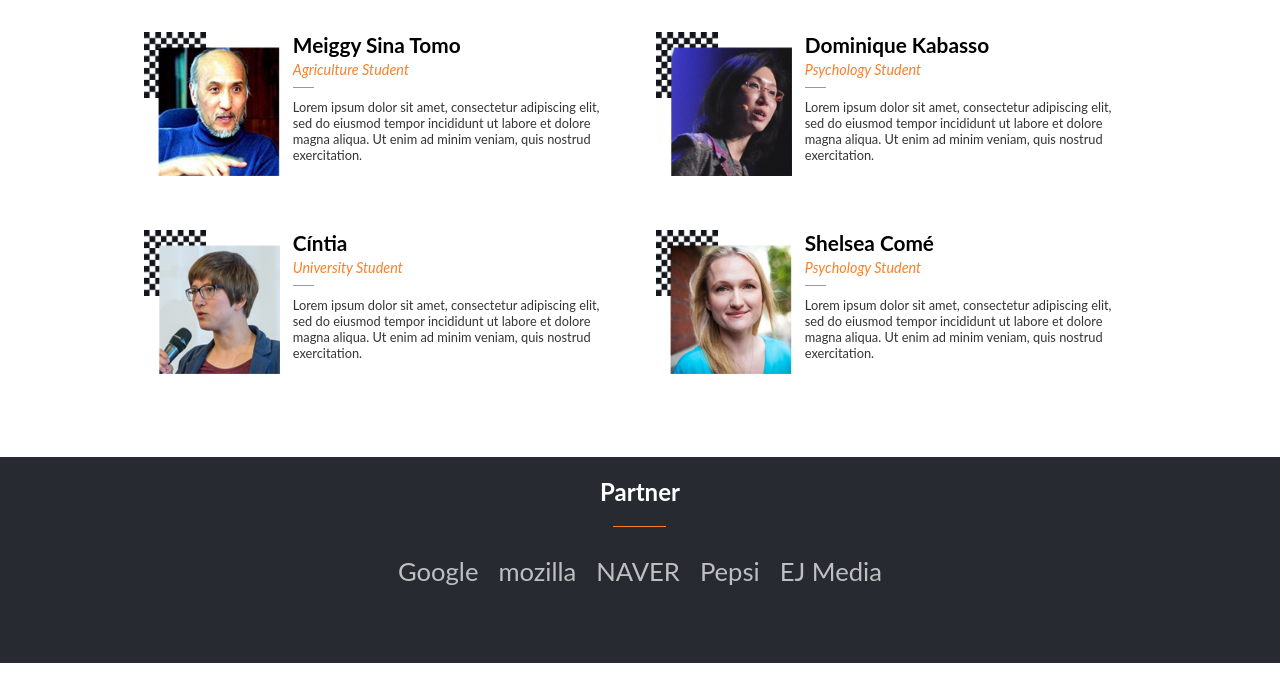
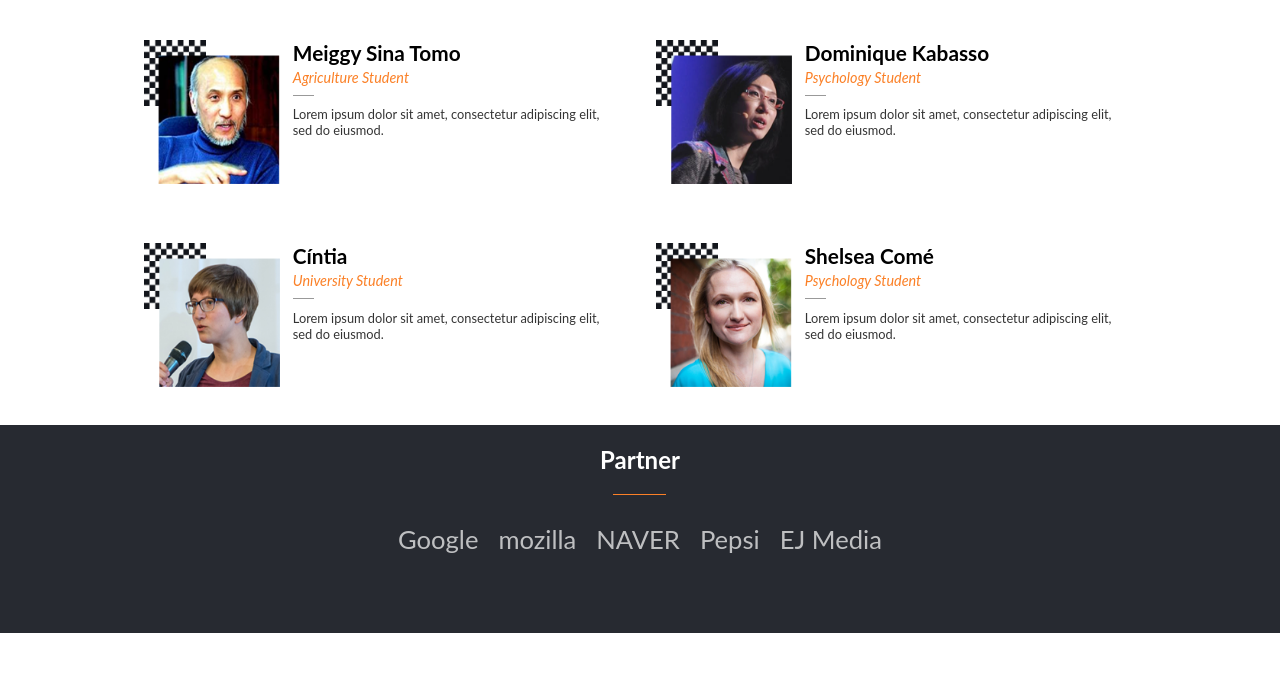
Before and after one commit to enoqueJonas/ProjectoMuda, a website: page index.html in a window 1280 px wide. Shown: the part 1576-2254 px from the top of the page. Drawn offline with Linux system fonts and the light colour scheme.

Commit message:
IMPROVE featured speakers

```diff
--- a/css/mobile-screen.css
+++ b/css/mobile-screen.css
@@ -172,7 +172,7 @@ body {
   display: flex;
   justify-content: flex-start;
   align-items: center;
-  width: 95%;
+  width: 83%;
   height: 4.6em;
   padding: 3px 16px;
   background: rgb(255 255 255 / 10%);
@@ -280,6 +280,7 @@ body {
   display: flex;
   flex-direction: row;
   margin: 13px 0;
+  width: 85%;
 }
 
 .featured-speakers-list-item-pc {
@@ -353,6 +354,10 @@ body {
   margin: 4px;
 }
 
+.partners-section {
+  display: none;
+}
+
 .footer {
   display: none;
 }
--- a/css/wide-screen.css
+++ b/css/wide-screen.css
@@ -74,11 +74,6 @@
   background-color: rgb(0 0 0 / 5%);
   border: 1.5px solid rgb(251 128 39 / 100%);
 }
-
-/* .nav-link:focus {
-    text-decoration: none;
-    color: #ef513c;
-} */
 
 .nav-link {
   color: rgb(0 0 0 / 80%);
@@ -180,7 +175,7 @@
 
 .featured-speakers {
   width: 100%;
-  height: 45em;
+  height: 46em;
   display: flex;
   flex-direction: column;
   align-items: center;
@@ -217,8 +212,12 @@
   flex-direction: column;
   align-items: center;
   width: 100%;
-  height: 23em;
+  height: 10em;
   margin-top: 3em;
+}
+
+.partners-section {
+  display: flex;
 }
 
 .partners {
@@ -228,10 +227,6 @@
   display: flex;
   flex-direction: column;
   align-items: center;
-
-  /* background: url("../img/partners.png");
-    background-size: 100%;
-    background-repeat: no-repeat; */
 }
 
 .partners-title {
@@ -263,16 +258,12 @@
 
 .rights {
   width: 100%;
-  height: 10em;
+  height: 6em;
   display: flex;
   flex-direction: row;
   justify-content: space-between;
   align-items: center;
   padding: 12px 0;
-
-  /* background: url("../img/rights.png");
-    background-size: 100%;
-    background-repeat: no-repeat; */
 }
 
 .company {
--- a/index.html
+++ b/index.html
@@ -120,7 +120,7 @@
                 <img src="./img/down-arrow.png" alt="">
             </button>
         </section>
-        <section class="footer">
+        <section class="partners-section">
             <div class="partners">
                 <div class="logo-info-title partners-title">
                     <h2> Partner </h2>
@@ -134,6 +134,8 @@
                     <p class="partner-logo-p partner-logo-p-5"> EJ Media </p>
                 </div>
             </div>
+        </section>
+        <footer class="footer">
             <div class="rights">
                 <div class="company">
                     @Projecto Muda
@@ -142,7 +144,7 @@
                     2022 Project Muda. <span> All rights reserved</span>
                 </div>
             </div>
-        </section>
+        </footer>
     </div>
     <script src="./scripts/script.js"> </script>
 </body>
--- a/scripts/script.js
+++ b/scripts/script.js
@@ -8,42 +8,42 @@ const featuredSpeakersArr = [
     id: '1',
     name: 'Rosário Quive Jr.',
     profession: 'Law Student',
-    work: 'Lorem ipsum dolor sit amet, consectetur adipiscing elit, sed do eiusmod tempor incididunt ut labore et dolore magna aliqua. Ut enim ad minim veniam, quis nostrud exercitation.',
+    work: 'Lorem ipsum dolor sit amet, consectetur adipiscing elit, sed do eiusmod.',
     img: './img/speaker_01.png',
   },
   {
     id: '2',
     name: 'Emidio Alexandre Munguambe',
     profession: 'Entrepeneur',
-    work: 'Lorem ipsum dolor sit amet, consectetur adipiscing elit, sed do eiusmod tempor incididunt ut labore et dolore magna aliqua. Ut enim ad minim veniam, quis nostrud exercitation.',
+    work: 'Lorem ipsum dolor sit amet, consectetur adipiscing elit, sed do eiusmod.',
     img: './img/speaker_06.png',
   },
   {
     id: '3',
     name: 'Meiggy Sina Tomo',
     profession: 'Agriculture Student',
-    work: 'Lorem ipsum dolor sit amet, consectetur adipiscing elit, sed do eiusmod tempor incididunt ut labore et dolore magna aliqua. Ut enim ad minim veniam, quis nostrud exercitation.',
+    work: 'Lorem ipsum dolor sit amet, consectetur adipiscing elit, sed do eiusmod.',
     img: './img/speaker_02.png',
   },
   {
     id: '4',
     name: 'Dominique Kabasso',
     profession: 'Psychology Student',
-    work: 'Lorem ipsum dolor sit amet, consectetur adipiscing elit, sed do eiusmod tempor incididunt ut labore et dolore magna aliqua. Ut enim ad minim veniam, quis nostrud exercitation.',
+    work: 'Lorem ipsum dolor sit amet, consectetur adipiscing elit, sed do eiusmod.',
     img: './img/speaker_03.png',
   },
   {
     id: '5',
     name: 'Cíntia',
     profession: 'University Student',
-    work: 'Lorem ipsum dolor sit amet, consectetur adipiscing elit, sed do eiusmod tempor incididunt ut labore et dolore magna aliqua. Ut enim ad minim veniam, quis nostrud exercitation.',
+    work: 'Lorem ipsum dolor sit amet, consectetur adipiscing elit, sed do eiusmod.',
     img: './img/speaker_04.png',
   },
   {
     id: '6',
     name: 'Shelsea Comé',
     profession: 'Psychology Student',
-    work: 'Lorem ipsum dolor sit amet, consectetur adipiscing elit, sed do eiusmod tempor incididunt ut labore et dolore magna aliqua. Ut enim ad minim veniam, quis nostrud exercitation.',
+    work: 'Lorem ipsum dolor sit amet, consectetur adipiscing elit, sed do eiusmod.',
     img: './img/speaker_05.png',
   },
 ];
```
Also changed, not shown: css/about-mobile-screen.css (+0 -8 lines).
